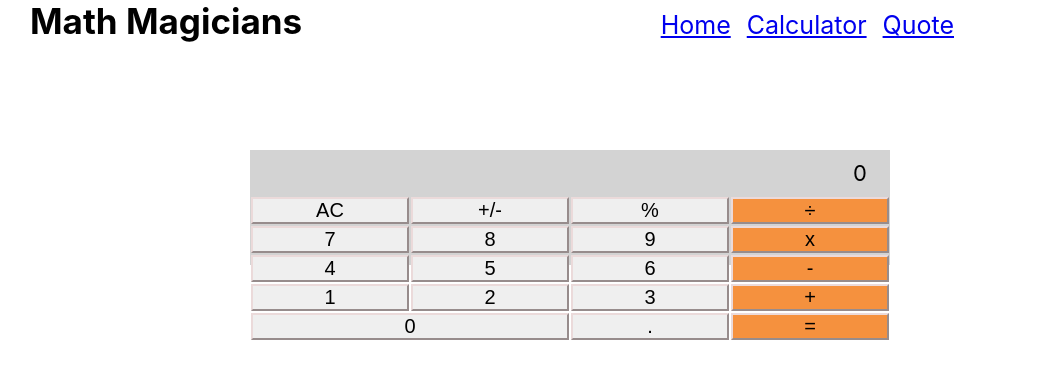
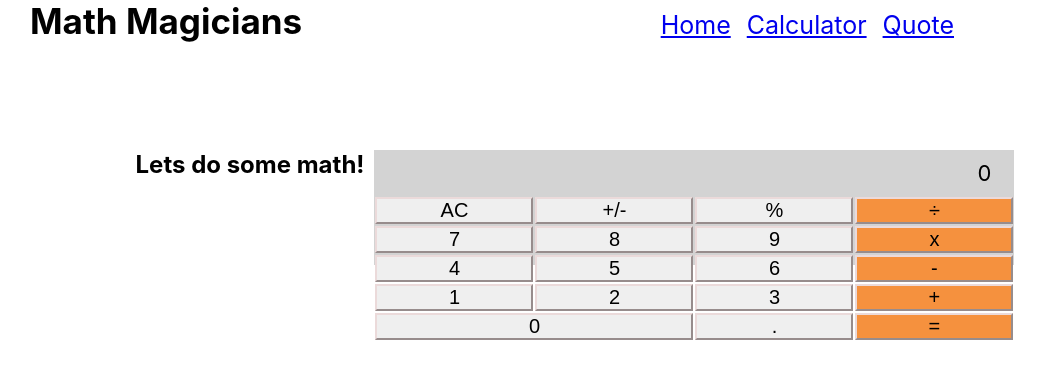
Before and after one commit to Draxeytina/Math-Magicians, a React (Create React App) app: page /Calculator in a window 1280 px wide. Shown: the top 378 px of the page, without its empty margins (70-1115 px from the left). Built offline with nearby package versions, Linux system fonts and the light colour scheme.

Commit message:
update calculator.js

```diff
--- a/src/components/calculator.css
+++ b/src/components/calculator.css
@@ -51,3 +51,9 @@ button {
 .orange {
   background-color: #f5913e;
 }
+
+.math {
+  font-weight: bold;
+  font-size: x-large;
+  padding: 0 10px;
+}
--- a/src/components/calculator.js
+++ b/src/components/calculator.js
@@ -20,6 +20,10 @@ const Calculator = () => {
   const displayScreen = () => next || operation || total || '0';
 
   return (
+    <>
+      <div>
+        <p className="math">Lets do some math!</p>
+      </div>
       <div className="container">
         <div className="display">{displayScreen()}</div>
         <div className="buttons">
@@ -48,6 +52,7 @@ const Calculator = () => {
           </div>
         </div>
       </div>
+    </>
   );
 };
 
```
Lines whose indentation alone changed are shown as unchanged.
